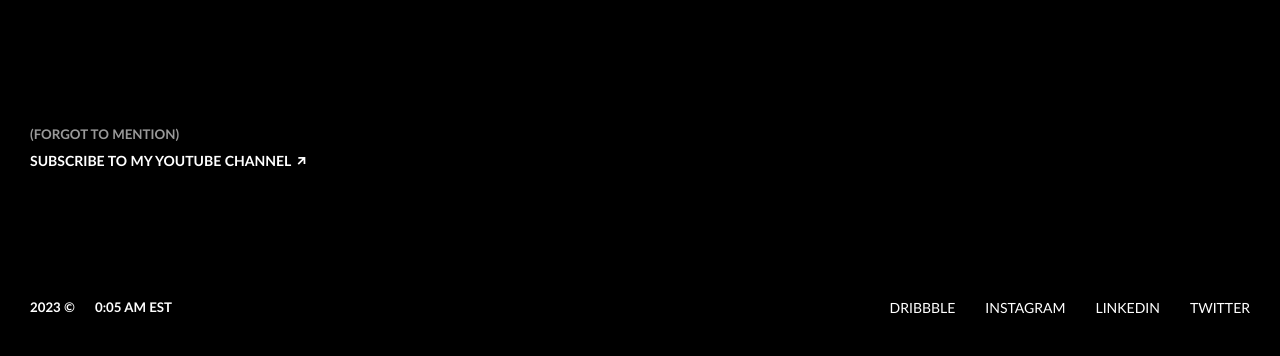
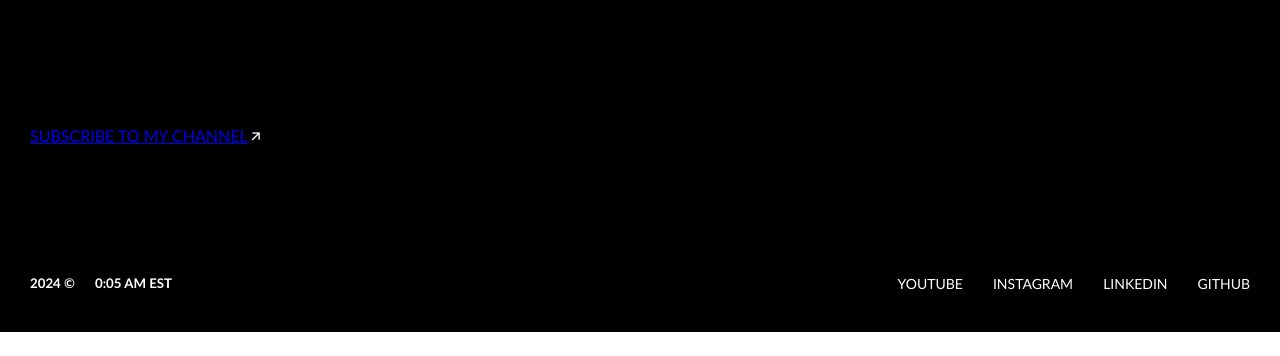
Before and after one commit to Aditech14/MyPortfolio, a plain HTML site: page index.html in a window 1280 px wide. Shown: the part 2168-2524 px from the top of the page. After the commit the page ends 2500 px from the top, so only its background shows below. Drawn offline with nearby package versions, Linux system fonts and the light colour scheme; a script that the page names is missing.

Commit message:
index.html

```diff
--- a/index.html
+++ b/index.html
@@ -76,22 +76,21 @@
         <div id="about">
             <img src="./youtube.png.png" alt="">
             <div id="textabout">
-                <h5>(ABout me)</h5>
+                <h5>(About me)</h5>
                 <p>My Self Aditya Prakash  3rd year Student of Information Technology  branch and pursuing B.Tech from BIT Sindri, Dhanbad. I am Passionaqte Student working in the fields of Web -Development and Graphic Designing. I am also a YouTuber and worked in various Startup companies as a Freelancer.</p>
                 <a href="">Let's talk</a>
             </div>
         </div>
         <div id="subscribe">
-            <h5>(forgot to mention)</h5>
-            <h3>subscribe to my youtube channel <i class="ri-arrow-right-up-line"></i></h3>
+            <a href="https://youtube.com/@AdityaPrakashVlogs_14?si=BUUGUiA4_SeNhkjF"> SUBSCRIBE TO MY CHANNEL</a><i class="ri-arrow-right-up-line"></i>
         </div>
         <div id="footer">
             <div id="footerleft">
-                <h5>2023 &copy;</h5>
+                <h5>2024 &copy;</h5>
                 <h5>0:05 AM EST</h5>
             </div>
             <div id="footerright">
-                <a href="#">dribbble</a><a href="#">instagram</a><a href="#">linkedin</a><a href="#">twitter</a>
+                <a href="https://youtube.com/@AdityaPrakashVlogs_14?si=BUUGUiA4_SeNhkjF">youtube</a><a href="https://www.instagram.com/iam_adityaprakash_14?igsh=YnU3Nndtc3Z3Mnhs">instagram</a><a href="https://www.linkedin.com/in/aditya-prakash-398328230/">linkedin</a><a href="https://github.com/Aditech14">Github</a>
             </div>
         </div>
     </div>
```
